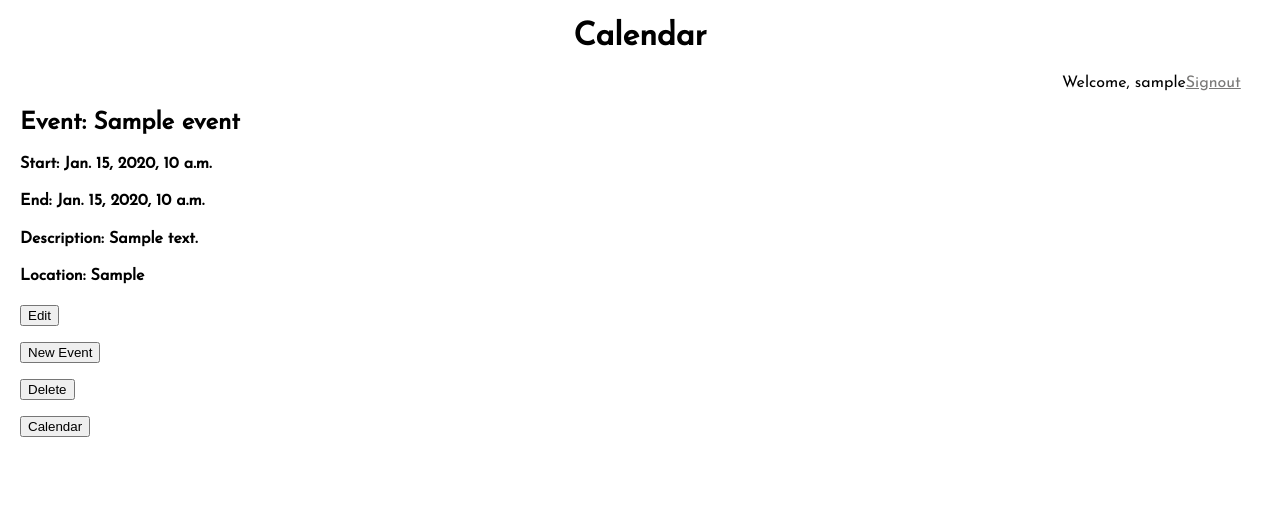
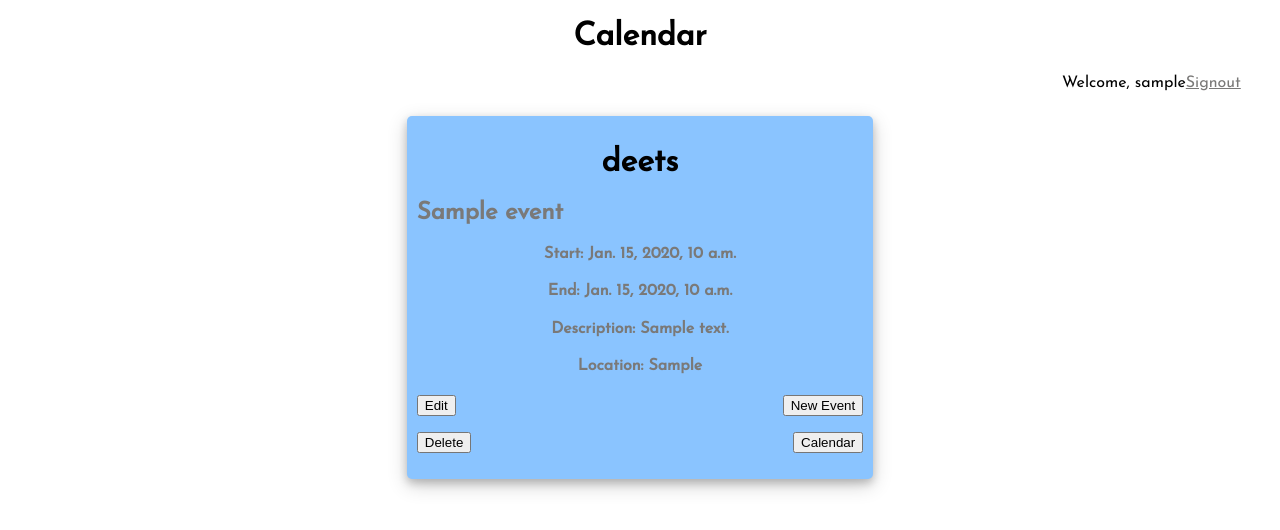
Before and after one commit to JakeBrackney/python_calendar, a Django app: page /event/1 in a window 1280 px wide. Shown: the top 530 px of the page. Run offline with Django 3.2, Linux system fonts and the light colour scheme; a user stored in the database is signed in; tables that the repository leaves empty hold one stand-in row (values such as "Sample post"); some libraries are stand-ins or nearby versions.

Commit message:
event detail page styling

```diff
--- a/python_calendar/calendar_app/templates/calendar_app/event_detail.html
+++ b/python_calendar/calendar_app/templates/calendar_app/event_detail.html
@@ -1,14 +1,16 @@
 {% extends 'calendar_app/base.html' %}
 
 {% block content %}
-    <h2>Event: {{ event.title }} </h2>
+<div class='eventDetail'>
+    <h1>deets</h1>
+    <h2> {{ event.title }}</h2>
     <h4>Start: {{ event.start_time }}</h4>
     <h4>End: {{ event.end_time }}</h4>
     <h4>Description: {{ event.description }}</h4>
     <h4>Location: {{ event.location }} </h4>
-    <p><a href="{% url 'event_edit' pk=event.pk %}"><button>Edit</button></a></p>
-    <p><a href="{% url 'event_form' %}"><button>New Event</button></a></p>
-    <p><a href="{% url 'event_delete' pk=event.pk  %}"><button>Delete</button></a></p>
-    <p><a href="{% url 'calendar' %}"><button>Calendar</button></a></p>
-
+    <p class="eventButtons"><a href="{% url 'event_edit' pk=event.pk %}"><button>Edit</button></a>
+    <a href="{% url 'event_form' %}"><button>New Event</button></a></p>
+    <p class="eventButtons"><a href="{% url 'event_delete' pk=event.pk  %}"><button>Delete</button></a>
+    <a href="{% url 'calendar' %}"><button>Calendar</button></a></p>
+</div>
 {% endblock %}
--- a/python_calendar/static/calendar_app/css/style.css
+++ b/python_calendar/static/calendar_app/css/style.css
@@ -22,15 +22,27 @@ h1 {
   text-align: center;
 } */
 
-.event-form {
-  max-width: 30%;
+.event-form, .eventDetail {
+  max-width: 36%;
   border-radius: 5px;
   display: block;
   background-color: #8AC4FF;
   padding: 10px;
   box-shadow: 0 4px 8px 0 rgba(0, 0, 0, 0.2), 0 6px 20px 0 rgba(0, 0, 0, 0.19);
-  margin: 0 auto;
+  margin: 25px auto;
 
+}
+.eventButtons {
+  display: flex;
+  justify-content: space-between;
+}
+.eventDetail > h4 {
+  text-align: center;
+  color: #7A7978;
+}
+
+.eventDetail > h2 {
+  color: #7A7978;
 }
 
 .event-form > p {
```
